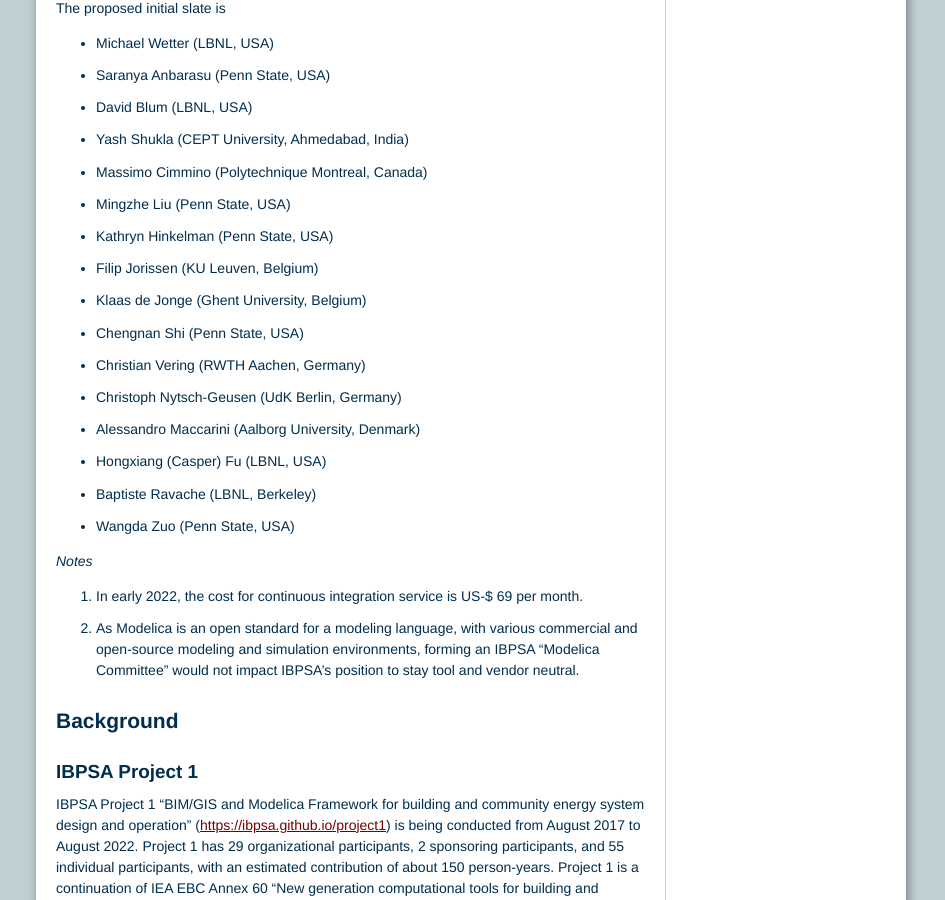
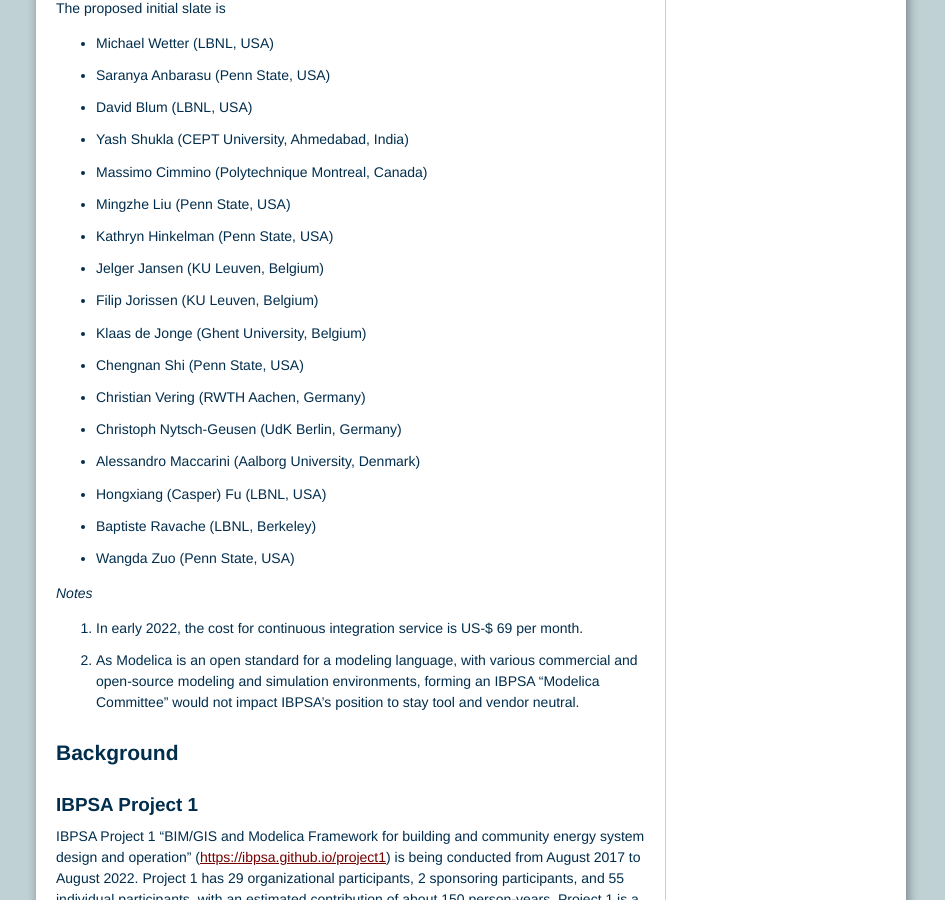
Before and after one commit to ibpsa/project1, a Sphinx documentation site: the page built from reports/2022-wp_1_1_continuation/source/contents.rst, in a window 1280 px wide and 900 px high, scrolled down 726 px. Shown: the whole window, without its empty margins (169-1114 px from the left). Built offline with Sphinx 7.4.7, drawn with Linux system fonts in a browser that asks for light colours; cross-references to code outside the pages are shown as plain code.

Commit message:
Added Jelger to participants

```diff
--- a/reports/2022-wp_1_1_continuation/source/contents.rst
+++ b/reports/2022-wp_1_1_continuation/source/contents.rst
@@ -51,6 +51,7 @@
 - Massimo Cimmino (Polytechnique Montreal, Canada)
 - Mingzhe Liu (Penn State, USA)
 - Kathryn Hinkelman (Penn State, USA)
+- Jelger Jansen (KU Leuven, Belgium)
 - Filip Jorissen (KU Leuven, Belgium)
 - Klaas de Jonge (Ghent University, Belgium)
 - Chengnan Shi (Penn State, USA)
```
